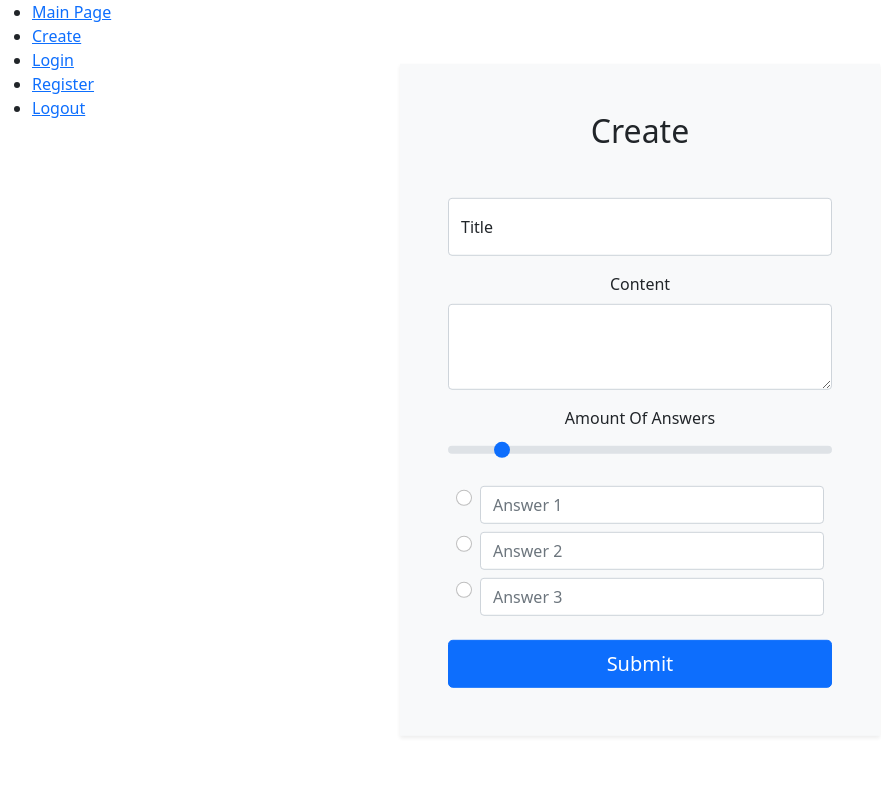
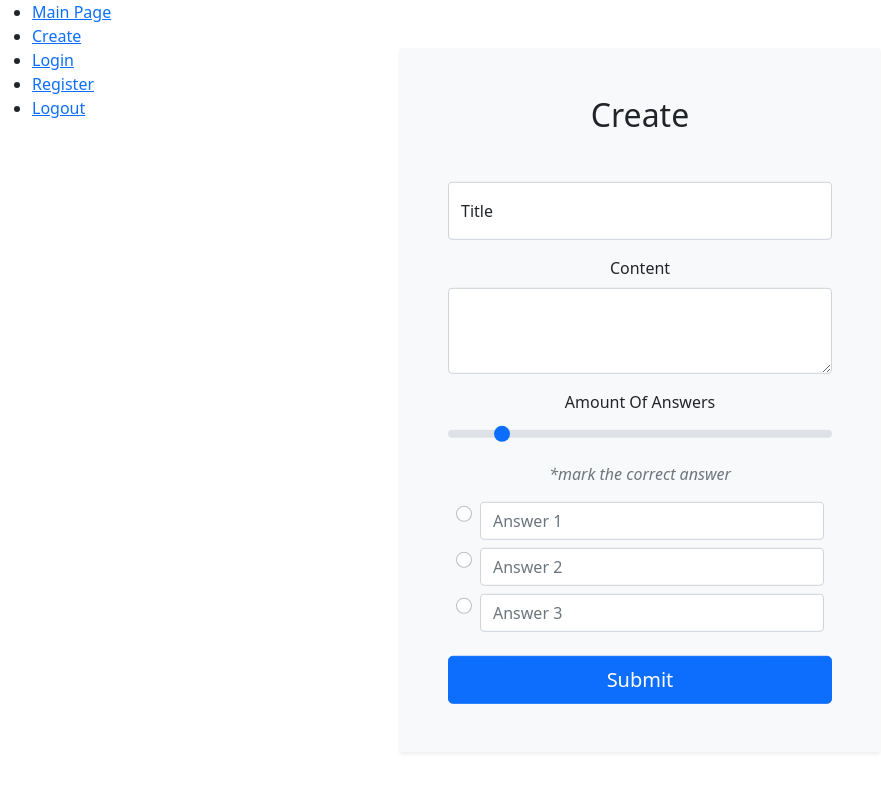
Before and after one commit to nickBes/cs50_final_web, a Flask app: page /create in a window 1280 px wide. Shown: the whole page, without its empty margins (0-881 px from the left). Run offline with Flask 2, Linux system fonts and the light colour scheme; a user stored in the database is signed in.

Commit message:
create page is functioning

```diff
--- a/app.py
+++ b/app.py
@@ -46,14 +46,48 @@ def index():
 
 @app.route("/create", methods=["GET", "POST"])
 def create():
+    if "user_id" not in session:
+        return redirect(url_for("login"))
     if request.method == "GET":
         return render_template("create.html")
-    title = request.form("title")
-    content = request.form("content")
+
+    title = request.form.get("title")
+    content = request.form.get("content")
     if not title or not content:
         return render_template("create.html", message="Non of the inputs should be empty")
-
-
+    if len(title) > 50:
+        return render_template("create.html", message="The maximum title length should be 50 characters")
+    amount = request.form.get("amount")
+    if not isint(amount):
+        return render_template("create.html", message="The amount of answers should be an integer.")
+    amount = int(amount)
+    if amount > 10 or amount < 2:
+        return render_template("create.html", message="The amount of answers should be between 2 and 10.")
+    answers = []
+    for i in range(amount):
+        try:
+            answers.append(request.form.get(f"answer{i}"))
+            if len(answers[i]) > 250:
+                return render_template("create.html", message="The maximum answer length should be 250 characters.")
+        except:
+            return render_template("create.html", message="An error has occured.")
+    correct = request.form.get("correct")
+    if not correct:
+        return render_template("create.html", message="Non of the inputs should be empty")
+    if not isint(correct):
+        return render_template("create.html", message="An error has occured.")
+    correct = int(correct)
+    riddle = Riddle(title=title, content=content, author_id=session["user_id"])
+    db.session.add(riddle)
+    db.session.commit()
+    for index, answer in enumerate(answers):
+        c = False
+        if index == correct:
+            c = True
+        a = Answer(content=answer, correct=c, riddle_id=riddle.id)
+        db.session.add(a)
+    db.session.commit()
+    return redirect(url_for("index"))
 
 @app.route("/logout")
 def logout():
@@ -111,3 +145,10 @@ def register():
     session.permanent = True
     session["user_id"] = user.id
     return redirect(url_for("index"))
+
+def isint(a):
+    try:
+        int(a)
+        return True
+    except ValueError:
+        return False
--- a/templates/create.html
+++ b/templates/create.html
@@ -25,15 +25,16 @@
         </div>
         <div class="mb-3">
             <label for="content" class="form-label">Content</label>
-            <textarea class="form-control" id="content" rows="3"></textarea>
+            <textarea class="form-control" id="content" name="content" rows="3"></textarea>
         </div>
         <label for="a_amnt" class="form-label">Amount Of Answers</label>
         <input type="range" class="form-range mb-3" name="amount" min="2" max="10" step="1" value=3 id="a_amnt">
+        <p class="text-muted"><em>*mark the correct answer</em></p>
         <div id="answers" class="mb-3">
             {% for i in range(3) %}
                 <div class="form-check m-2">
                     <input class="form-check-input" type="radio" name="correct" value="{{i}}" {% if i == 0 %} required {% endif %}>
-                    <input class="form-control" type="text" name="answer{{i}}" placeholder="Answer {{i + 1}}" required>
+                    <input class="form-control" type="text" name="answer{{i}}" placeholder="Answer {{i + 1}}" required autocomplete="off">
                 </div>
             {% endfor %}
         </div>
@@ -96,6 +97,7 @@
                 a.appendChild(radio)
 
                 let answer = document.createElement("input")
+                answer.setAttribute("autocomplete", "off")
                 answer.setAttribute("name", `answer${i}`)
                 answer.setAttribute("class", "form-control")
                 answer.setAttribute("type", "text")
```
Also changed, not shown: riddles.db, 1 other file.
